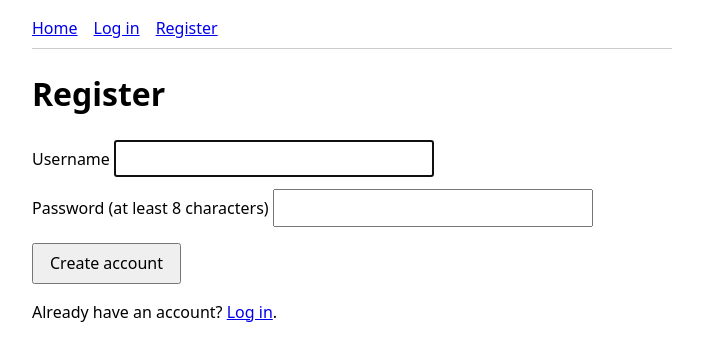
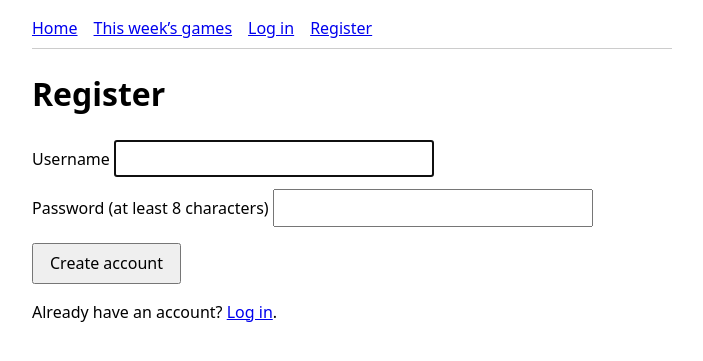
Before and after one commit to ArenKuik/nfl-forecast-pick-em, a Flask app: page /register in a window 1280 px wide. Shown: the top 361 px of the page, without its empty margins (288-991 px from the left). Run offline with Flask 3, Linux system fonts and the light colour scheme; parts of the project's set-up code (start-up, migrations or seed data) failed here and were passed over; some libraries are stand-ins or nearby versions.

Commit message:
Week page with games and scores

```diff
--- a/app.py
+++ b/app.py
@@ -3,6 +3,7 @@
 import os
 import secrets
 import sys
+from zoneinfo import ZoneInfo
 
 from dotenv import load_dotenv
 from flask import (
@@ -35,6 +36,9 @@ ADMIN_USERNAME = os.environ["ADMIN_USERNAME"]
 MIN_PASSWORD_LENGTH = 8
 MAX_USERNAME_LENGTH = 50
 SYNC_SEASON = 2026
+FIRST_WEEK = 1
+LAST_WEEK = 18
+PACIFIC = ZoneInfo("America/Los_Angeles")
 
 # Cloud Run sets K_SERVICE in every container it runs.
 ON_CLOUD_RUN = "K_SERVICE" in os.environ
@@ -177,3 +181,50 @@ def admin_sync():
     saved = db.upsert_games(unique_games)
     flash(f"Synced {SYNC_SEASON} season: {saved} games saved.")
     return redirect(url_for("home"))
+
+
+def _format_kickoff(kickoff):
+    """UTC timestamp -> Pacific time like 'Sun Nov 22, 10:00 AM'."""
+    local = kickoff.astimezone(PACIFIC)
+    hour = local.hour % 12 or 12
+    return f"{local:%a %b} {local.day}, {hour}:{local:%M %p}"
+
+
+def _is_final(status):
+    return (status or "").lower().startswith("final")
+
+
+def _result_text(game):
+    """Final score when the game is over, otherwise its status."""
+    if _is_final(game["status"]) and game["home_score"] is not None and game["away_score"] is not None:
+        return f"Final: {game['away_team']} {game['away_score']}, {game['home_team']} {game['home_score']}"
+    status = game["status"] or "Scheduled"
+    return status[:1].upper() + status[1:]
+
+
+@app.get("/week")
+def current_week():
+    week = db.get_current_week(SYNC_SEASON, default_week=LAST_WEEK)
+    return redirect(url_for("week_games", week=week))
+
+
+@app.get("/week/<int:week>")
+def week_games(week):
+    if not FIRST_WEEK <= week <= LAST_WEEK:
+        abort(404)
+
+    games = [
+        {
+            "kickoff": _format_kickoff(game["kickoff"]),
+            "matchup": f"{game['away_name']} @ {game['home_name']}",
+            "result": _result_text(game),
+        }
+        for game in db.get_week_games(SYNC_SEASON, week)
+    ]
+    return render_template(
+        "week.html",
+        week=week,
+        games=games,
+        prev_week=week - 1 if week > FIRST_WEEK else None,
+        next_week=week + 1 if week < LAST_WEEK else None,
+    )
--- a/db.py
+++ b/db.py
@@ -106,3 +106,32 @@ def upsert_games(games):
                 games,
             )
     return len(games)
+
+
+# A game counts as final when its status starts with "final" (e.g. "Final", "final/OT").
+_IS_FINAL = "lower(coalesce(status, '')) LIKE 'final%%'"
+
+
+def get_week_games(season, week):
+    """Return the games of one week, earliest kickoff first."""
+    with _connect() as conn:
+        return conn.execute(
+            """
+            SELECT id, home_team, away_team, home_name, away_name, kickoff,
+                   status, home_score, away_score
+            FROM games
+            WHERE season = %s AND week = %s
+            ORDER BY kickoff, id
+            """,
+            (season, week),
+        ).fetchall()
+
+
+def get_current_week(season, default_week):
+    """Return the earliest week with a game that is not final, or default_week if none."""
+    with _connect() as conn:
+        row = conn.execute(
+            f"SELECT min(week) AS week FROM games WHERE season = %s AND week IS NOT NULL AND NOT {_IS_FINAL}",
+            (season,),
+        ).fetchone()
+    return row["week"] if row["week"] is not None else default_week
--- a/requirements.txt
+++ b/requirements.txt
@@ -14,3 +14,4 @@ python-dotenv==1.2.4
 requests==2.34.2
 urllib3==2.8.0
 Werkzeug==3.1.9
+tzdata==2026.6
--- a/templates/base.html
+++ b/templates/base.html
@@ -13,12 +13,17 @@
     .flash.error { background: #fbeaea; }
     label { display: block; margin-top: .75rem; }
     input { font: inherit; padding: .3rem; width: 100%; max-width: 20rem; box-sizing: border-box; }
+    .games { list-style: none; padding: 0; }
+    .games li { padding: .5rem 0; border-bottom: 1px solid #eee; }
+    .games .kickoff, .games .result { color: #555; font-size: .9rem; }
+    .week-nav { justify-content: space-between; margin-top: 1rem; border-bottom: none; padding-bottom: 0; }
     button[type=submit].primary { margin-top: 1rem; font: inherit; padding: .4rem 1rem; }
   </style>
 </head>
 <body>
   <nav>
     <a href="{{ url_for('home') }}">Home</a>
+    <a href="{{ url_for('current_week') }}">This week’s games</a>
     {% if current_user %}
       <form method="post" action="{{ url_for('logout') }}">
         <input type="hidden" name="csrf_token" value="{{ csrf_token() }}">
```
Also changed, not shown: templates/week.html (added, +22 -0 lines).
